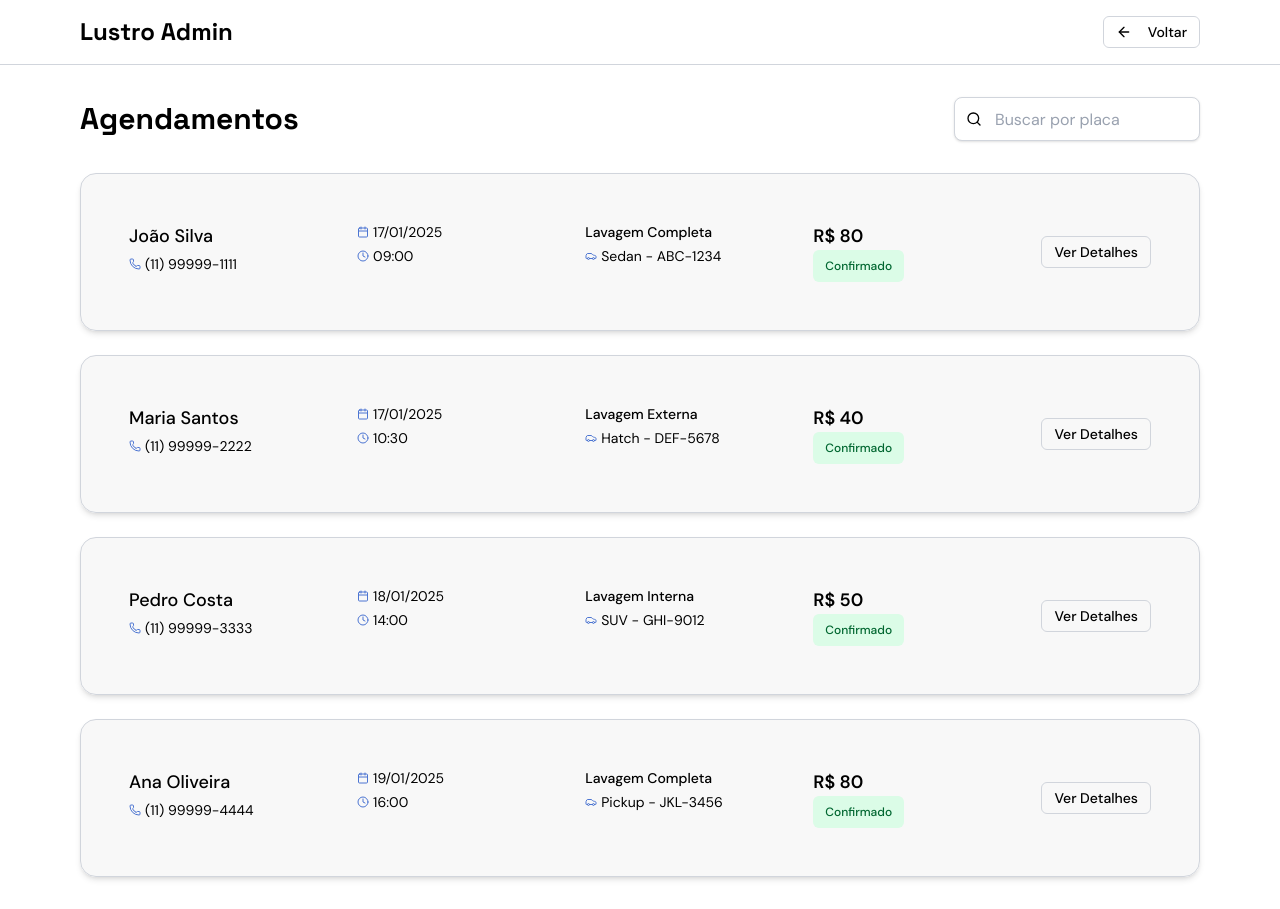
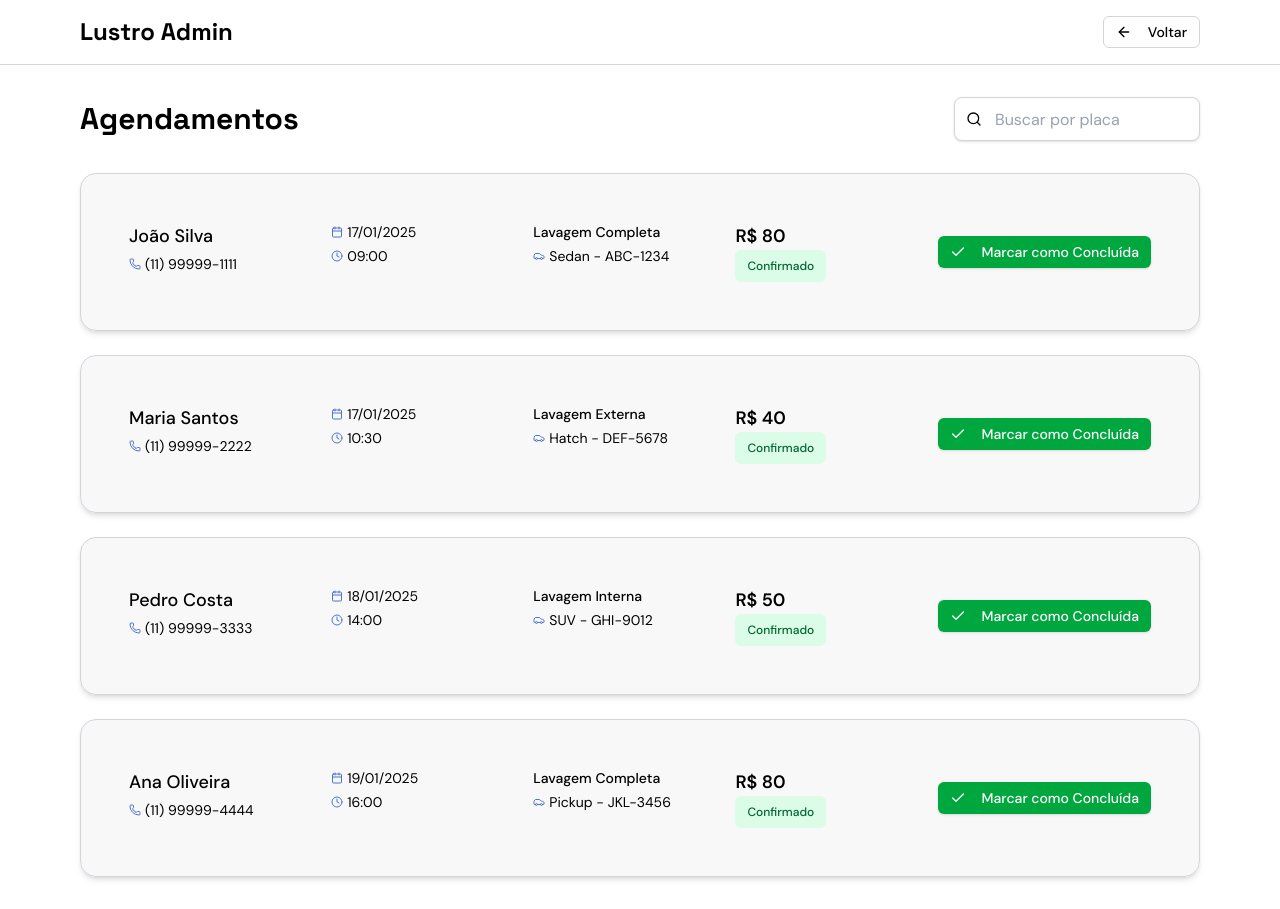
Before and after one commit to qustavoleite/lustro, a React (Vite) app: page /admin/schedules in a window 1280 px wide. Built offline with nearby package versions, Linux system fonts and the light colour scheme.

Commit message:
feat: recurso de marcar agendamento como concluido na area do administrador

```diff
--- a/src/pages/AdminSchedules.tsx
+++ b/src/pages/AdminSchedules.tsx
@@ -9,15 +9,28 @@ import {
   Phone,
   X,
   Search,
-  LogOut,
   ArrowLeft,
+  Check,
 } from 'lucide-react'
 import { useState } from 'react'
 import { Link } from 'react-router-dom'
 
 export function AdminSchedules() {
   const [searchTerm, setSearchTerm] = useState('')
-  const [selectedAgendamento, setSelectedAgendamento] = useState<any>(null)
+  const [selectedAgendamento, setSelectedAgendamento] = useState<{
+    id: number
+    cliente: string
+    email: string
+    telefone: string
+    data: string
+    horario: string
+    tipoLavagem: string
+    modeloCarro: string
+    placa: string
+    valor: number
+    status: string
+  } | null>(null)
+  const [concluidos, setConcluidos] = useState<number[]>([])
 
   const agendamentos = [
     {
@@ -85,6 +98,13 @@ export function AdminSchedules() {
     setSelectedAgendamento(null)
   }
 
+  const handleMarcarConcluido = (id: number) => {
+    setConcluidos((prev) => [...prev, id])
+    console.log('Marcando agendamento como concluído:', id)
+  }
+
+  const isConcluido = (id: number) => concluidos.includes(id)
+
   return (
     <div className='min-h-screen bg-background'>
       {/* Header */}
@@ -138,9 +158,7 @@ export function AdminSchedules() {
                         {agendamento.cliente}
                       </p>
                       <p className='text-sm  flex items-center gap-1 mt-1'>
-                        <Phone
-                          className='w-3 h-3 text-blue-700'
-                        />
+                        <Phone className='w-3 h-3 text-blue-700' />
                         {agendamento.telefone}
                       </p>
                     </div>
@@ -172,21 +190,41 @@ export function AdminSchedules() {
                       </p>
                       <Badge
                         variant='secondary'
-                        className='bg-green-100 text-green-800'
+                        className={
+                          isConcluido(agendamento.id)
+                            ? 'bg-blue-100 text-blue-800'
+                            : 'bg-green-100 text-green-800'
+                        }
                       >
-                        {agendamento.status}
+                        {isConcluido(agendamento.id)
+                          ? 'Concluído'
+                          : agendamento.status}
                       </Badge>
                     </div>
                   </div>
 
                   <div className='flex items-center gap-2 ml-4'>
-                    <Button
-                      variant='outline'
-                      size='sm'
-                      onClick={() => setSelectedAgendamento(agendamento)}
-                    >
-                      Ver Detalhes
-                    </Button>
+                    {!isConcluido(agendamento.id) ? (
+                      <Button
+                        variant='default'
+                        size='sm'
+                        onClick={() => handleMarcarConcluido(agendamento.id)}
+                        className='bg-green-600 hover:bg-green-700 text-white'
+                      >
+                        <Check className='w-4 h-4 mr-2' />
+                        Marcar como Concluída
+                      </Button>
+                    ) : (
+                      <Button
+                        variant='outline'
+                        size='sm'
+                        disabled
+                        className='bg-gray-100 text-gray-500'
+                      >
+                        <Check className='w-4 h-4 mr-2' />
+                        Concluída
+                      </Button>
+                    )}
                   </div>
                 </div>
               </CardContent>
```
